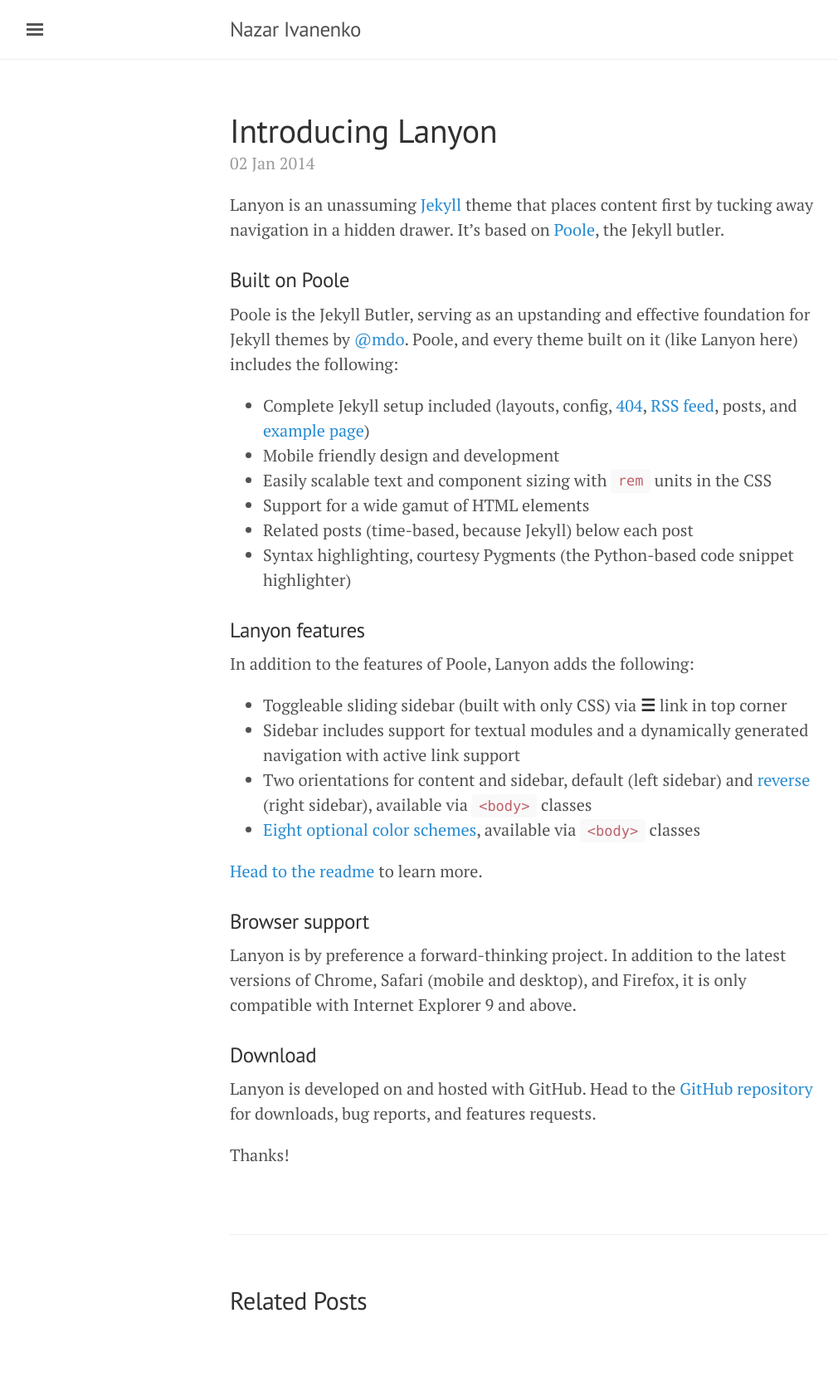
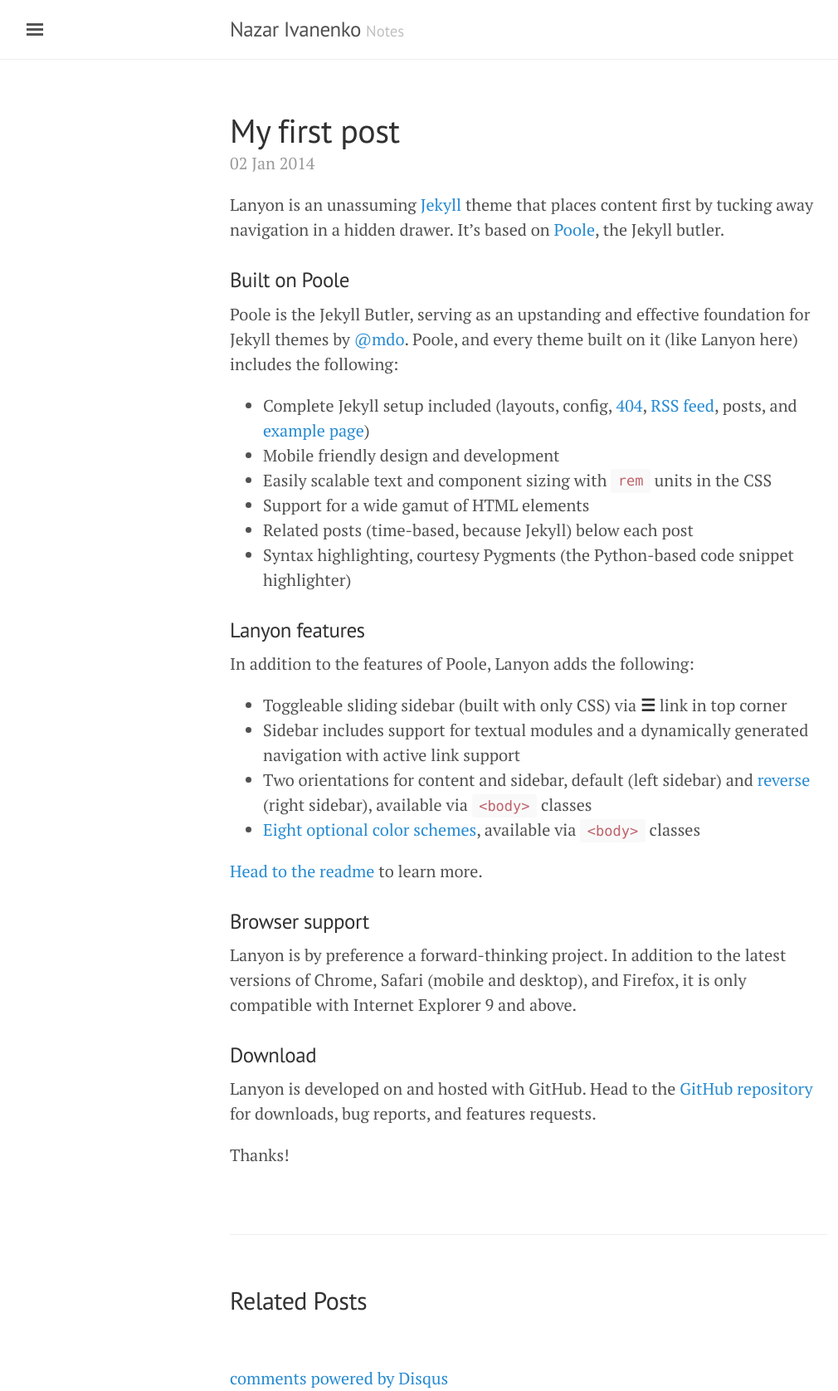
Before and after one commit to nivanenko/nivanenko.github.io, a Jekyll site: the page built from _posts/2014-01-02-introducing-lanyon.md, in a window 1280 px wide. Shown: the whole page at 83% size, without its empty margins (3-1013 px from the left). Built offline with Jekyll 4.4.1, drawn with Linux system fonts in a browser that asks for light colours; comment, search, counter and statistics services are not loaded; before the commit the page ends 1646 px from its top, so only the background shows below that.

Commit message:
Comments added

```diff
--- a/404.html
+++ b/404.html
@@ -6,5 +6,7 @@
 
 <div class="page">
   <h1 class="page-title">404: Page not found</h1>
-  <p class="lead">Sorry, we've misplaced that URL or it's pointing to something that doesn't exist. <a href="{{ site.baseurl }}/">Head back home</a> to try finding it again.</p>
+
+  <p class="lead">Sorry, we've misplaced that URL or it's pointing to something that doesn't exist. <a
+    href="{{ site.baseurl }}/">Head back home</a> to try finding it again.</p>
 </div>
--- a/_includes/google_analytics.html
+++ b/_includes/google_analytics.html
@@ -6,5 +6,4 @@
 
   ga('create', 'UA-69867522-1', 'auto');
   ga('send', 'pageview');
-
 </script>
--- a/_includes/head.html
+++ b/_includes/head.html
@@ -8,9 +8,9 @@
 
   <title>
     {% if page.title == "Home" %}
-      {{ site.title }} &middot; {{ site.tagline }}
+    {{ site.title }} &middot; {{ site.tagline }}
     {% else %}
-      {{ page.title }} &middot; {{ site.title }}
+    {{ page.title }} &middot; {{ site.title }}
     {% endif %}
   </title>
 
--- a/_layouts/default.html
+++ b/_layouts/default.html
@@ -7,16 +7,16 @@
 <body class="sidebar-overlay">
 
 {% include sidebar.html %}
-{% include comments.html %}
+
 
 <!-- Wrap is the content to shift when toggling the sidebar. We wrap the
      content to avoid any CSS collisions with our real content. -->
 <div class="wrap">
   <div class="masthead">
-    <div class="container">
+    <div class="container content">
       <h3 class="masthead-title">
         <a href="{{ site.baseurl }}/" title="Home">{{ site.title }}</a>
-        <!--<small>{{ site.tagline }}</small>-->
+        <small>{{ site.tagline }}</small>
         {% for page in site.pages_list %}
         &nbsp;&nbsp;&nbsp;
         <small><a href="{{ page[1]  }}">{{ page[0] }}</a></small>
@@ -29,7 +29,6 @@
     {{ content }}
     {% include comments.html %}
   </div>
-
 </div>
 
 <label for="sidebar-checkbox" class="sidebar-toggle"></label>
--- a/_posts/2014-01-02-introducing-lanyon.md
+++ b/_posts/2014-01-02-introducing-lanyon.md
@@ -1,6 +1,8 @@
 ---
 layout: post
-title: Introducing Lanyon
+title: My first post
+permalink: first-post
+comments: true
 ---
 
 Lanyon is an unassuming [Jekyll](http://jekyllrb.com) theme that places content first by tucking away navigation in a hidden drawer. It's based on [Poole](http://getpoole.com), the Jekyll butler.
```
Also changed, not shown: _layouts/post.html (indentation only).
